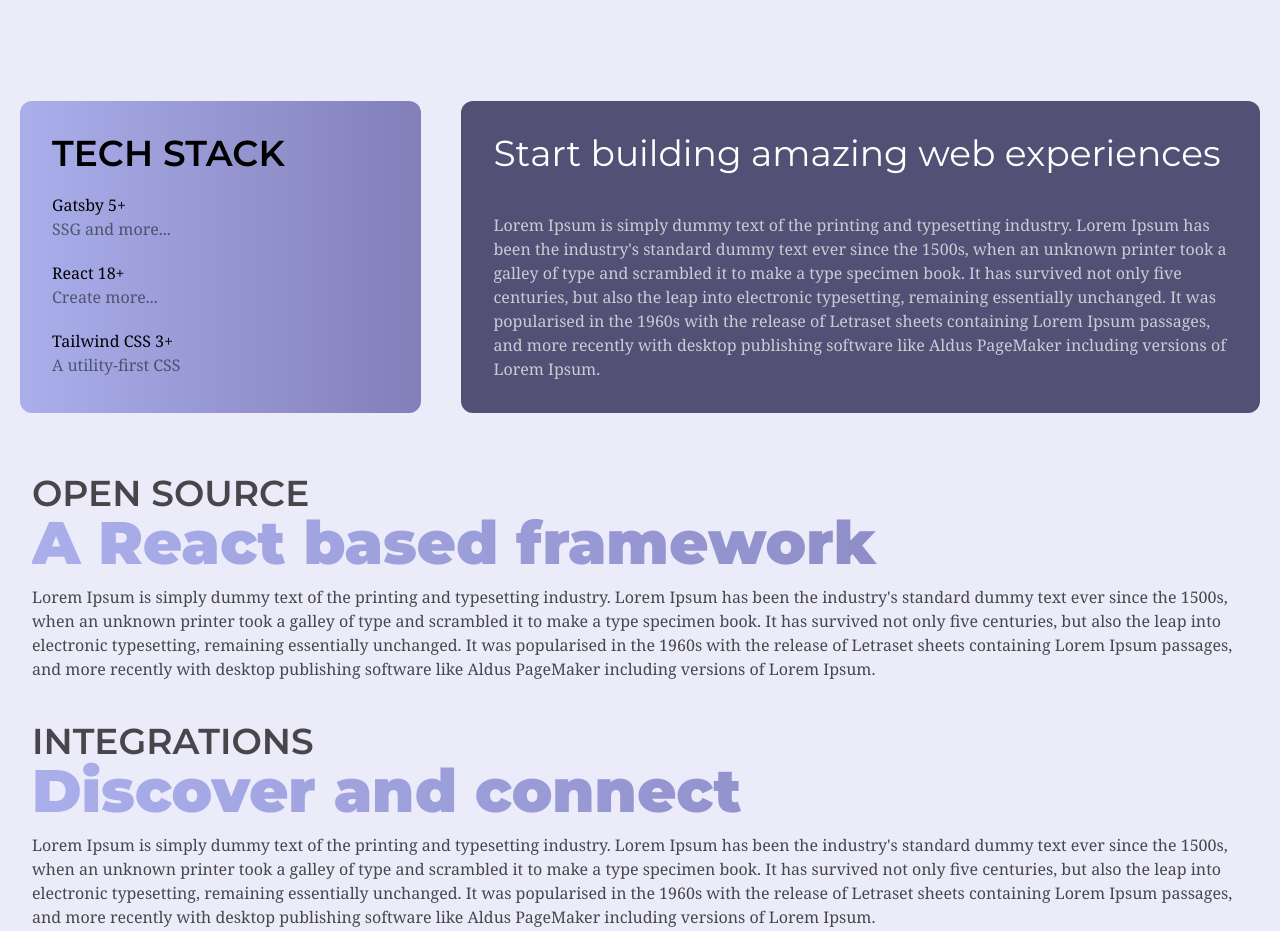
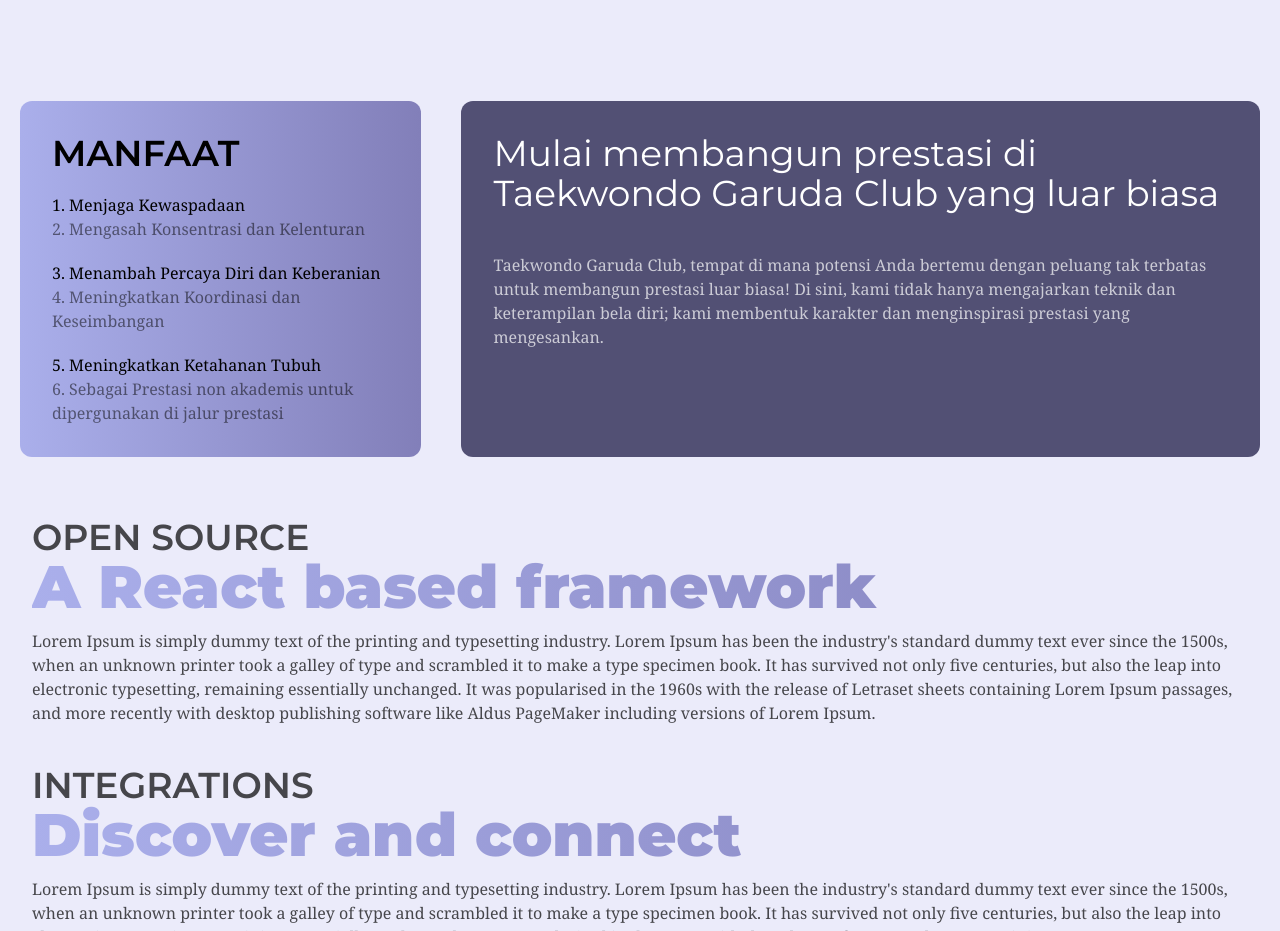
Before and after one commit to ridhoanras/tkdgarudaclub, a Gatsby site: page / in a window 1280 px wide. Shown: the part 1624-2555 px from the top of the page. Built offline with nearby package versions, Linux system fonts and the light colour scheme; Gatsby itself is replaced by a stand-in of ours.

Commit message:
first commit

```diff
--- a/src/components/Home/featureSection.js
+++ b/src/components/Home/featureSection.js
@@ -95,21 +95,22 @@
         <div className="mt-10 flex flex-row justify-space xxs:flex-col xs:flex-col sm:flex-row">
           <div className="w-2/6 bg-gradient-to-r from-pink to-purple p-8 rounded-xl m-5 xxs:w-full xs:w-full sm:w-2/6">
             <span className="text-black font-semibold font-montserrat text-4xl">
-              TECH STACK
+              MANFAAT
             </span>
             <div className="mt-5">
               <div>
-                <p className="text-black text-2xl">Gatsby 5+</p>
-                <p className="text-black opacity-50 text-sm">SSG and more...</p>
+                <p className="text-black text-2xl">1. Menjaga Kewaspadaan</p>
+                <p className="text-black opacity-50 text-sm">2. Mengasah Konsentrasi dan Kelenturan</p>
               </div>
               <div className="mt-5">
-                <p className="text-black text-2xl">React 18+</p>
-                <p className="text-black opacity-50 text-sm">Create more...</p>
+                <p className="text-black text-2xl">3. Menambah Percaya Diri dan Keberanian</p>
+                <p className="text-black opacity-50 text-sm">4. Meningkatkan Koordinasi dan Keseimbangan</p>
               </div>
               <div className="mt-5">
-                <p className="text-black text-2xl">Tailwind CSS 3+</p>
+                <p className="text-black text-2xl">5. Meningkatkan Ketahanan Tubuh</p>
                 <p className="text-black opacity-50 text-sm">
-                  A utility-first CSS
+                6. Sebagai Prestasi non akademis untuk
+                dipergunakan di jalur prestasi
                 </p>
               </div>
             </div>
@@ -117,19 +118,12 @@
 
           <div className="w-4/6 bg-dp p-8 rounded-xl m-5 xxs:w-full xs:w-full sm:w-4/6">
             <h2 className="text-white text-4xl">
-              Start building amazing web experiences
+            Mulai membangun prestasi di Taekwondo Garuda Club yang luar biasa
             </h2>
             <p className="mt-10 text-white opacity-70">
-              Lorem Ipsum is simply dummy text of the printing and typesetting
-              industry. Lorem Ipsum has been the industry's standard dummy text
-              ever since the 1500s, when an unknown printer took a galley of
-              type and scrambled it to make a type specimen book. It has
-              survived not only five centuries, but also the leap into
-              electronic typesetting, remaining essentially unchanged. It was
-              popularised in the 1960s with the release of Letraset sheets
-              containing Lorem Ipsum passages, and more recently with desktop
-              publishing software like Aldus PageMaker including versions of
-              Lorem Ipsum.
+            Taekwondo Garuda Club, tempat di mana potensi Anda bertemu dengan peluang tak terbatas untuk
+            membangun prestasi luar biasa! Di sini, kami tidak hanya mengajarkan teknik dan keterampilan
+            bela diri; kami membentuk karakter dan menginspirasi prestasi yang mengesankan.
             </p>
           </div>
         </div>
```
Also changed, not shown: src/pages/about.js (line endings or trailing spaces).
